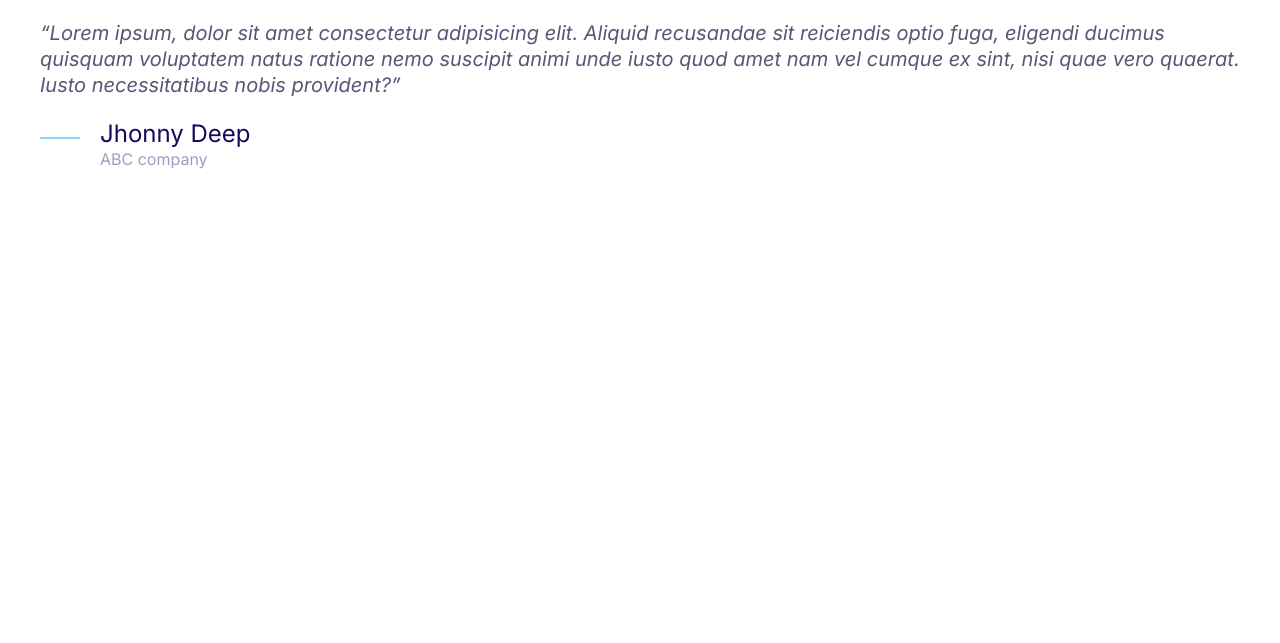
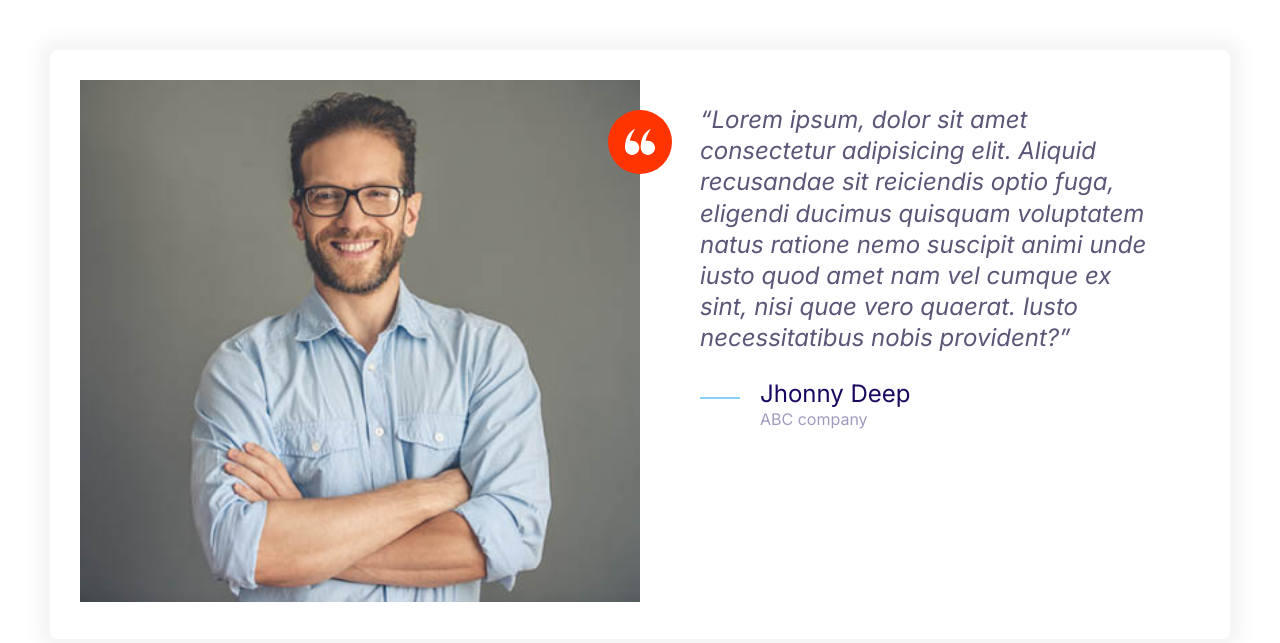
Before and after one commit to rathorePriyanshu/Rishify, a plain HTML site: page index.html in a window 1280 px wide. Drawn offline with Linux system fonts and the light colour scheme.

Commit message:
Definig a Testimonial

```diff
--- a/css/test.css
+++ b/css/test.css
@@ -176,6 +176,15 @@ a {
   fill: var(--color-primary);
 }
 
+.icon--white {
+  fill: #fff;
+}
+
+.icon--small {
+  width: 30px;
+  height: 30px;
+}
+
 .icon-container {
   width: 64px;
   height: 64px;
@@ -184,6 +193,10 @@ a {
   display: inline-flex;
   justify-content: center;
   align-items: center;
+}
+
+.icon-container--accent {
+  background-color: var(--color-Accent);
 }
 
 /*Buttons*/
@@ -439,3 +452,49 @@ a {
     font-size: 1.6rem;
   }
 }
+
+.grid {
+  display: grid;
+}
+
+@media screen and (min-width: 768px) {
+  .grid-1x2 {
+    grid-template-columns: repeat(2, 1fr);
+  }
+}
+
+@media screen and (min-width: 1024px) {
+  .grid-1x2 {
+    grid-template-columns: repeat(2, 1fr);
+  }
+}
+
+/*Testimonial*/
+.testimonial {
+  padding: 3rem;
+}
+
+.testimonial__image {
+  position: relative;
+}
+
+.testimonial__image > img {
+  width: 100%;
+}
+
+.testimonial__image > .icon-container {
+  position: absolute;
+  top: 3rem;
+  right: -32px;
+}
+
+@media screen and (min-width: 768px) {
+  .testimonial .quote,
+  .testimonial .quote__author {
+    font-size: 2.4rem;
+  }
+
+  .testimonial .quote {
+    margin-left: 6rem;
+  }
+}
--- a/index.html
+++ b/index.html
@@ -16,11 +16,22 @@
 
 </head>
 
-<body>
+<body style="padding: 5rem;">
+    <div class="card testimonial">
+        <div class="grid grid-1x2">
+            <div class="testimonial__image">
+                <img src="/Images/testimonial.jpg" alt="A Happy, Satisfied Customer">
+                <span class="icon-container icon-container--accent">
+                    <svg class="icon icon--white icon--small">
+                        <use xlink:href="Images/sprite.svg#quotes"></use>
+                    </svg>
+                </span>
+            </div>
             <blockquote class="quote">
                 <p class="quote__text">Lorem ipsum, dolor sit amet consectetur adipisicing elit. Aliquid recusandae sit
                     reiciendis optio fuga,
-            eligendi ducimus quisquam voluptatem natus ratione nemo suscipit animi unde iusto quod amet nam vel cumque
+                    eligendi ducimus quisquam voluptatem natus ratione nemo suscipit animi unde iusto quod amet nam vel
+                    cumque
                     ex sint, nisi quae vero quaerat. Iusto necessitatibus nobis provident?</p>
                 <footer>
                     <div class="media">
@@ -36,6 +47,8 @@
                     </div>
                 </footer>
             </blockquote>
+        </div>
+    </div>
 </body>
 
 </html>
```
Also changed, not shown: Components/grid.html (added, +5 -0 lines), Components/testimonial.html (added, +32 -0 lines), Images/testimonial.jpg (added). Lines whose indentation alone changed are shown as unchanged.
